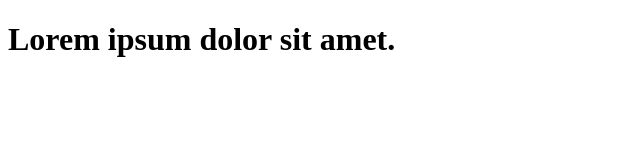
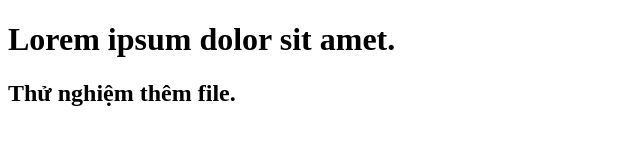
Before and after one commit to buuhan3110/pre-project2, a plain HTML site: page index.html in a window 1280 px wide. Shown: the whole page, without its empty margins (0-640 px from the left). Drawn offline with Linux system fonts and the light colour scheme.

Commit message:
Lần sửa thứ 1

```diff
--- a/index.html
+++ b/index.html
@@ -7,5 +7,6 @@
 </head>
 <body>
     <h1>Lorem ipsum dolor sit amet.</h1>
+    <h2>Thử nghiệm thêm file.</h2>
 </body>
 </html>
```
